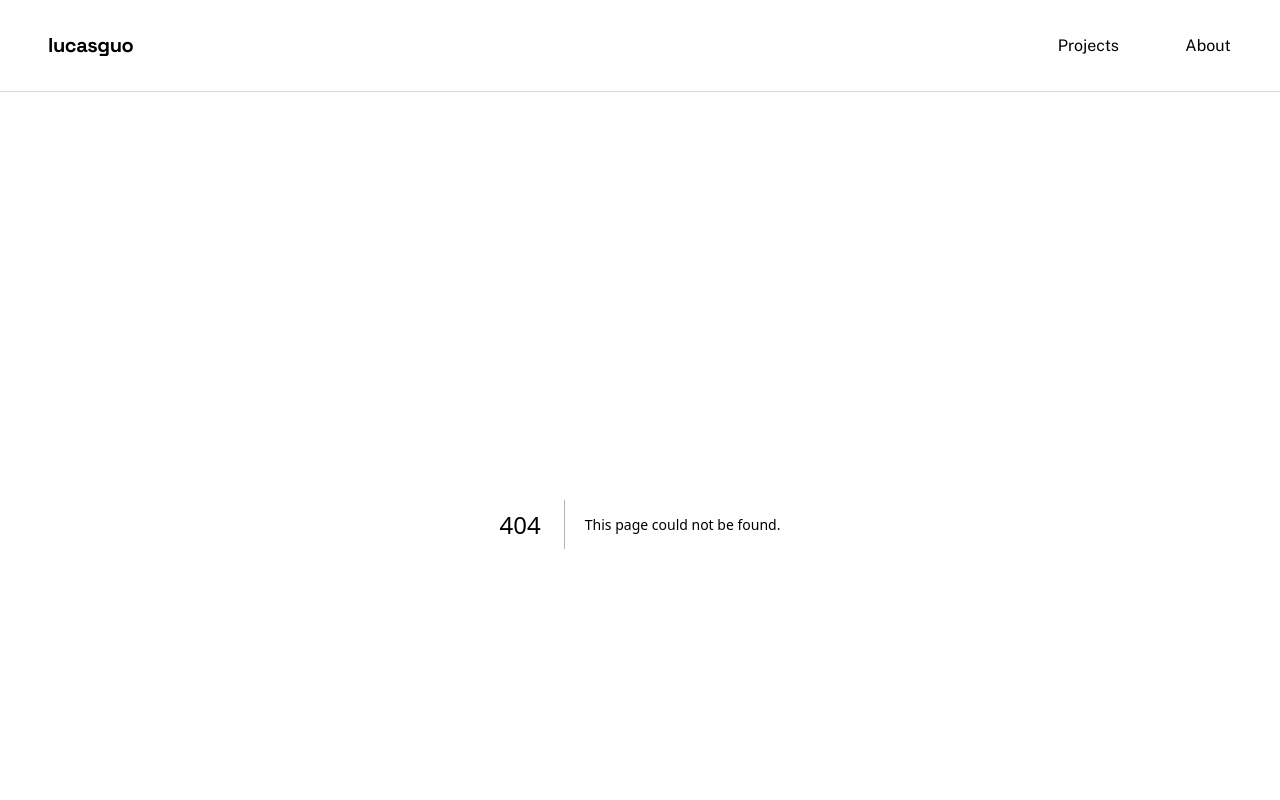
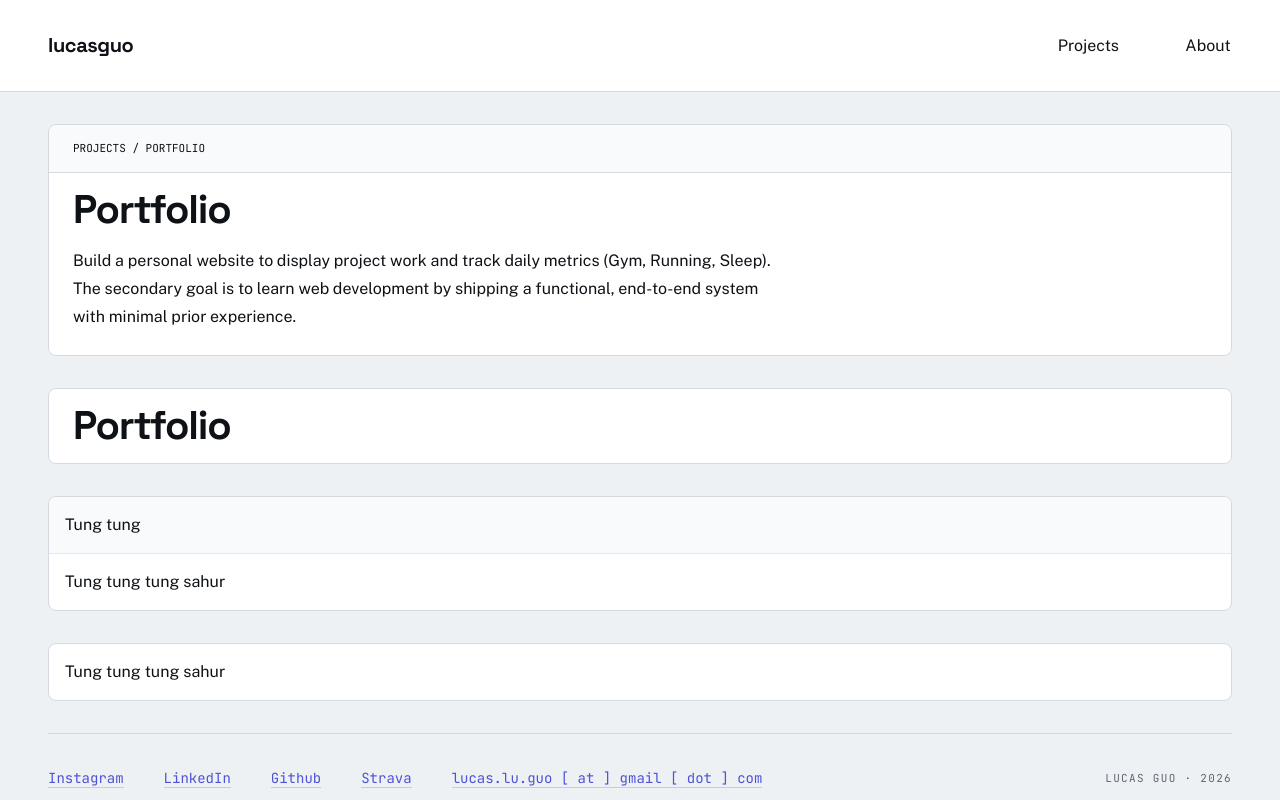
Before and after one commit to lucas-guo-2008/portfolio, a Next.js app: page /preview in a window 1280 px wide. Before the commit this address had no page. Shown: the top 800 px of the page. Built offline with nearby package versions, Linux system fonts and the light colour scheme.

Commit message:
Add /preview for previewing designs

```diff
--- /dev/null
+++ b/app/preview/page.tsx
@@ -0,0 +1,13 @@
+import PageHeader from "@/components/PageHeader";
+import Card from "@/components/Card";
+
+export default function PreviewPage() {
+    return (
+        <div className="flex flex-col gap-8">
+            <PageHeader title="Portfolio" summary="Build a personal website to display project work and track daily metrics (Gym, Running, Sleep). The secondary goal is to learn web development by shipping a functional, end-to-end system with minimal prior experience." path="projects / portfolio"></PageHeader>
+            <PageHeader title="Portfolio"></PageHeader>
+            <Card header="Tung tung">Tung tung tung sahur</Card>
+            <Card>Tung tung tung sahur</Card>
+        </div>
+    );
+}
```
